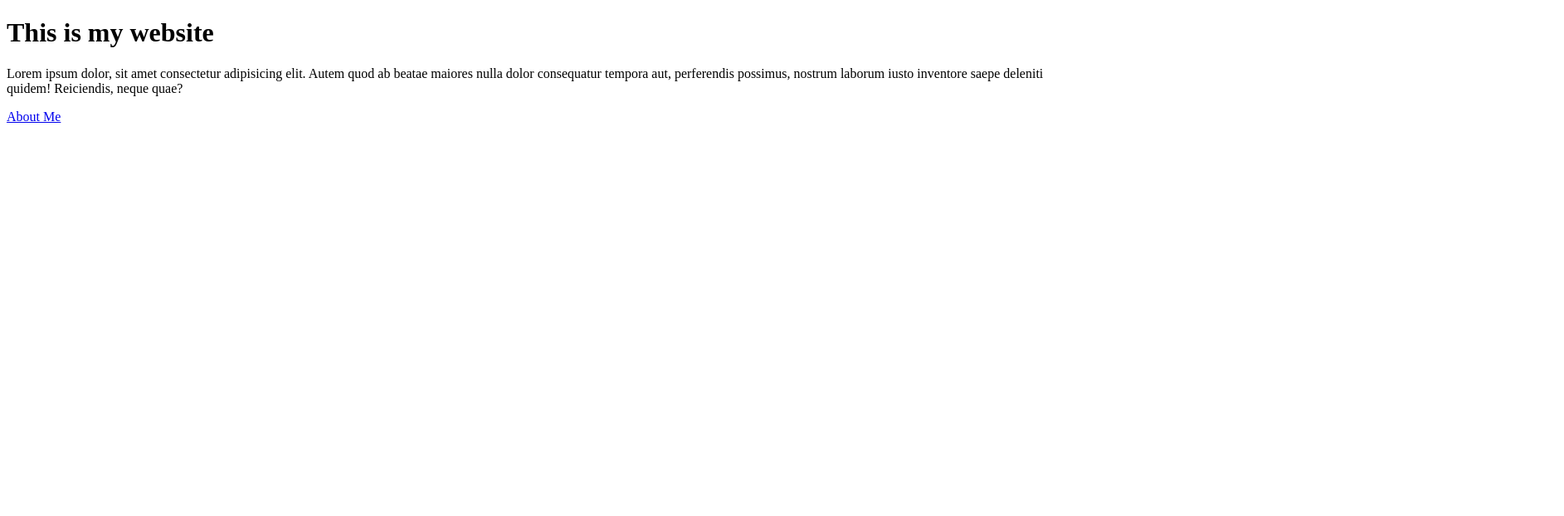
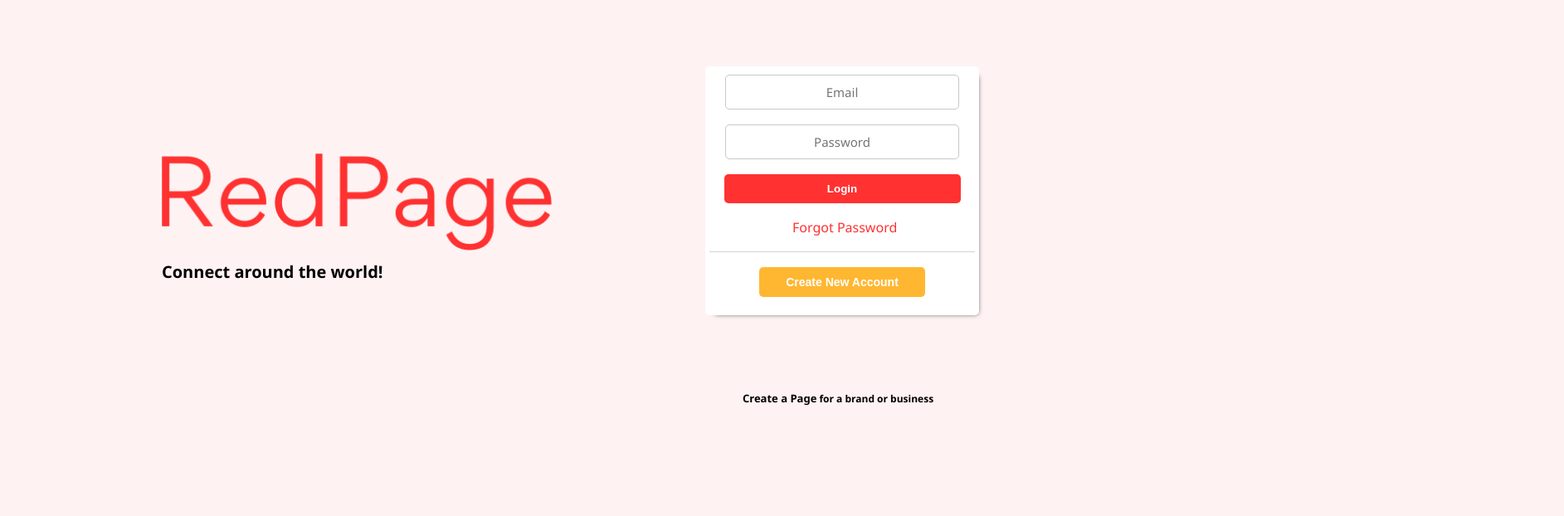
Before and after one commit to iyinbernaldo/iyinbernaldo.github.io, a plain HTML site: page index.html in a window 1280 px wide. Shown: the whole page at 83% size, 1885 px wide, since content can reach past the window. Drawn offline with Linux system fonts and the light colour scheme.

Commit message:
18/01/25 Created Facebook-like page for Web Design Review (Changed whole of index, added WebDesignReview folder and Assets folder, created a css for index)

```diff
--- a/index.html
+++ b/index.html
@@ -3,21 +3,25 @@
 <head>
     <meta charset="UTF-8">
     <meta name="viewport" content="width=device-width, initial-scale=1.0">
-    <title>Document</title>
+    <link rel="stylesheet" href="main.css">
+    <title>RedPage</title>
 </head>
 <body>
-    <div class="container">
-        <div>
-            <row>
-                <div class="col">
-                    <h1>This is my website</h1>
-                    <p>Lorem ipsum dolor, sit amet consectetur adipisicing elit. Autem quod ab beatae maiores nulla dolor consequatur tempora aut, perferendis possimus, nostrum laborum iusto inventore saepe deleniti quidem! Reiciendis, neque quae?</p>
-                </div>
-            </row>
+    <form action=" ">
+        <input type="text" placeholder="Email"> <br>
+        <input type="password" placeholder="Password"> <br>
+        <button type="submit">Login</button><br>
+        <a href=" " class="forgot">Forgot Password</a><br>
+        <div class="line"></div><br>
+        <button type="submit" class="newAcc">Create New Account</button><br>
+
+        <div class="f-container">
+            <img src="./WebDesignReview/Assets/RedPage.png" alt="RedNote">
+            <p>Connect around the world!</p>
+            <div class="sub-link">
+                <h3><a href=" ">Create a Page</a> for a brand or business</h3>
+            </div>
         </div>
-        <div class="row">
-            <p><a href="test/about.html">About Me</a></p>
-        </div>
-    </div>
+    </form>
 </body>
 </html>
--- /dev/null
+++ b/main.css
@@ -0,0 +1,104 @@
+*{
+    margin: 0;
+    padding: 0;
+    text-decoration: none;
+    outline: none;
+}
+
+body{
+    width: 100%;
+    background-color: rgb(255, 242, 242);
+}
+
+form{
+    background-color: #fff;
+    position: absolute;
+    width: 320px;
+    height: 270px;
+    padding: 10px 5px 20px 5px;
+    margin: 10vh 850px;
+    border-radius: 5px;
+    box-shadow: 5px 5px 6px -7px;
+}
+
+input[type='text'], input[type='password']{
+    display: block;
+    background-color: #fff;
+    margin: auto;
+    border: 1.5px solid rgb(200, 200, 200);
+    width: 200px;
+    padding: 10px 40px;
+    border-radius: 5px;
+    text-align: center;
+    color: black;
+    font-family: 'Segoe UI';
+    font-size: 15px;
+}
+
+button{
+    border: none;
+    background-color: #ff3131;
+    color: white;
+    margin:auto;
+    width: 285px;
+    display: block;
+    border-radius: 5px;
+    padding: 10px 0;
+    font-weight: bold;
+    cursor: pointer;
+}
+
+.forgot{
+    display: block;
+    width: 200px;
+    margin:auto;
+    color: #ff3131;
+    padding-left: 80px;
+    font-family: 'Segoe UI';
+    font-weight: 400;
+}
+
+.line{
+    border-top: 1px solid #222;
+    opacity: 0.2;
+}
+
+.newAcc{
+    width: 200px;
+    font-size: 14px;
+    background-color: #ffb731;
+    text-align: center;
+}
+
+.sub-link h3{
+    width: 270px;
+    position: relative;
+    color: black;
+    font-family: 'Segoe UI';
+    padding: 130px 90vh;
+    font-size: 12px;
+    font-weight: 600;
+}
+
+.sub-link h3 a{
+    color:black;
+    font-weight: bold;
+    font-size: 13px;
+}
+
+.f-container{
+    width: 500px;
+    margin-top: -25vh;
+    margin-left: -85vh;
+    font-family: 'Segoe UI';
+}
+
+.f-container img{
+    width: 500px;
+}
+
+.f-container p{
+    font-size: 20px;
+    font-weight: bold;
+    padding-left: 20px;
+}
```
Also changed, not shown: test/about.html (deleted, +0 -17 lines), WebDesignReview/Assets/RedPage.png (added).
